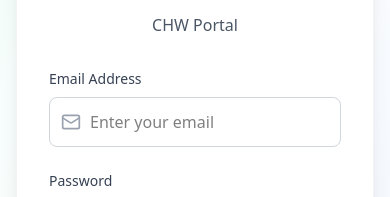
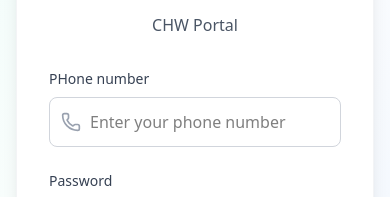
Before and after one commit to tuyishimejohnson/capstone-project, a React (Vite) app in the folder frontend/: page / in a window 390 px wide. Shown: the part 291-488 px from the top of the page. Built offline with nearby package versions, Linux system fonts and the light colour scheme.

Commit message:
feat:replace email with phone and update validations

```diff
--- a/frontend/src/components/auth/LoginForm.tsx
+++ b/frontend/src/components/auth/LoginForm.tsx
@@ -1,5 +1,5 @@
 import React, { useState } from "react";
-import { Eye, EyeOff, Mail, Lock, Heart } from "lucide-react";
+import { Eye, EyeOff, Phone, Lock, Heart } from "lucide-react";
 import { validateLoginForm } from "../../utils/validation";
 import type { FormErrors } from "../../types";
 import { Link } from "react-router-dom";
@@ -10,12 +10,9 @@ interface LoginFormProps {
   onSwitchToSignup: () => void;
 }
 
-export const LoginForm: React.FC<LoginFormProps> = ({
-  onLogin,
-  onSwitchToSignup,
-}) => {
+export const LoginForm: React.FC<LoginFormProps> = () => {
   const navigate = useNavigate();
-  const [email, setEmail] = useState("");
+  const [phone, setPhone] = useState("");
   const [password, setPassword] = useState("");
   const [showPassword, setShowPassword] = useState(false);
   const [errors, setErrors] = useState<FormErrors>({});
@@ -23,7 +20,7 @@ export const LoginForm: React.FC<LoginFormProps> = ({
 
   const handleSubmit = async (e: React.FormEvent) => {
     e.preventDefault();
-    const validationErrors = validateLoginForm(email, password);
+    const validationErrors = validateLoginForm(phone, password);
 
     if (Object.keys(validationErrors).length > 0) {
       setErrors(validationErrors);
@@ -32,7 +29,7 @@ export const LoginForm: React.FC<LoginFormProps> = ({
 
     setErrors({});
     setIsLoading(true);
-    setEmail("");
+    setPhone("");
     setPassword("");
 
     // Simulate API call
@@ -40,10 +37,11 @@ export const LoginForm: React.FC<LoginFormProps> = ({
       //onLogin(email, password);
       console.log(
         "=============================================>",
-        `${email} and ${password}`
+        `${phone} and ${password}`
       );
+
+      setIsLoading(false);
       navigate("/dashboard");
-      setIsLoading(false);
     }, 1500);
   };
 
@@ -64,28 +62,28 @@ export const LoginForm: React.FC<LoginFormProps> = ({
           <form onSubmit={handleSubmit} className="space-y-6">
             <div>
               <label
-                htmlFor="email"
+                htmlFor="phone"
                 className="block text-sm font-medium text-gray-700 mb-2"
               >
-                Email Address
+                PHone number
               </label>
               <div className="relative">
-                <Mail className="absolute left-3 top-1/2 transform -translate-y-1/2 w-5 h-5 text-gray-400" />
+                <Phone className="absolute left-3 top-1/2 transform -translate-y-1/2 w-5 h-5 text-gray-400" />
                 <input
-                  type="email"
-                  id="email"
-                  value={email}
-                  onChange={(e) => setEmail(e.target.value)}
+                  type="tel"
+                  id="phone"
+                  value={phone}
+                  onChange={(e) => setPhone(e.target.value)}
                   className={`w-full pl-10 pr-4 py-3 border rounded-lg focus:ring-2 focus:ring-teal-500 focus:border-transparent transition-all ${
-                    errors.email
+                    errors.phone
                       ? "border-red-300 bg-red-50"
                       : "border-gray-300"
                   }`}
-                  placeholder="Enter your email"
+                  placeholder="Enter your phone number"
                 />
               </div>
-              {errors.email && (
-                <p className="mt-1 text-sm text-red-600">{errors.email}</p>
+              {errors.phone && (
+                <p className="mt-1 text-sm text-red-600">{errors.phone}</p>
               )}
             </div>
 
@@ -148,7 +146,6 @@ export const LoginForm: React.FC<LoginFormProps> = ({
               Don't have an account?{" "}
               <Link
                 to={"/signup"}
-                onClick={onSwitchToSignup}
                 className="text-teal-600 hover:text-teal-700 font-medium transition-colors"
               >
                 Sign up here
--- a/frontend/src/utils/validation.ts
+++ b/frontend/src/utils/validation.ts
@@ -20,7 +20,7 @@ export const validateLoginForm = (
   const errors: FormErrors = {};
 
   if (!phone.trim()) {
-    errors.phone = "Phone is required";
+    errors.phone = "Phone number is required";
   } else if (!validatePhone(phone)) {
     errors.phone = "Pleas enter a valid phone";
   }
```
